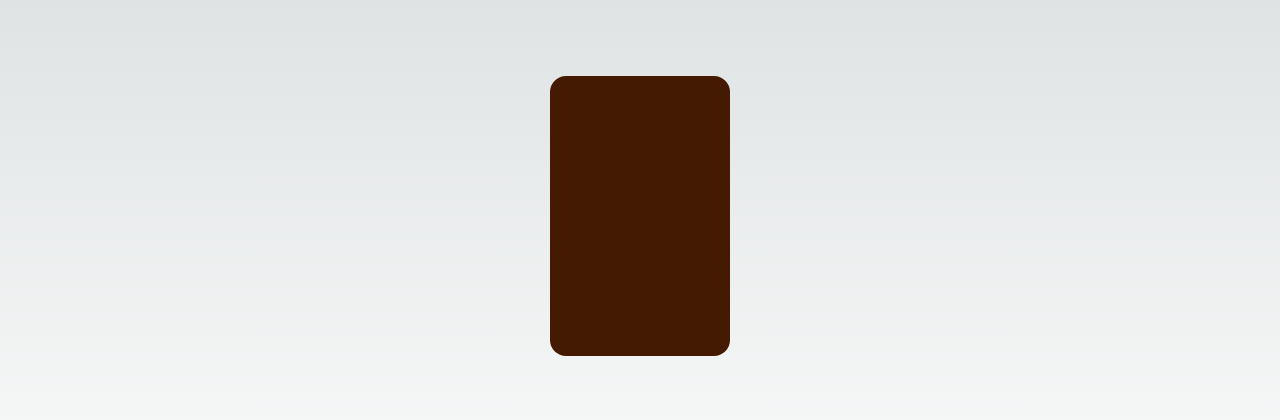
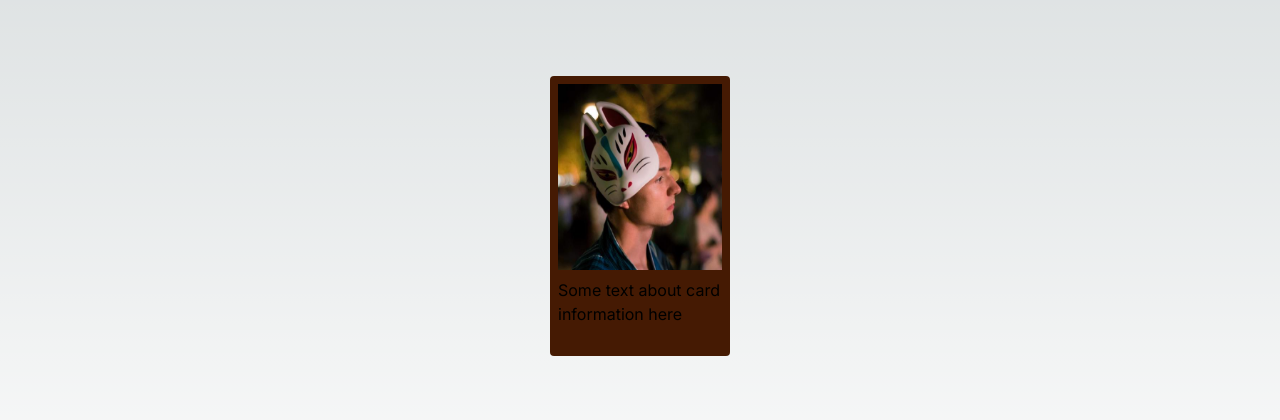
Before and after one commit to brandon-moy/dnd-tcg-proto, a Next.js app: page /card in a window 1280 px wide. Shown: the part 184-604 px from the top of the page. Built offline with nearby package versions, Linux system fonts and the light colour scheme.

Commit message:
Added tester image and text to front face of card

```diff
--- a/app/components/card.tsx
+++ b/app/components/card.tsx
@@ -1,4 +1,5 @@
 import { useState } from "react";
+import Image from "next/image";
 
 export default function Card() {
   const [front, setFront] = useState<boolean>(true);
@@ -11,11 +12,19 @@ export default function Card() {
         className={`relative card-container w-[180px] h-[280px] ${face} transition-transform`}
       >
         <div
-          className="absolute w-full h-full backface-hidden bg-amber-950 rounded-2xl"
+          className="absolute flex flex-wrap justify-center w-full h-full p-2 rounded backface-hidden bg-amber-950"
           onClick={() => setFront(false)}
-        ></div>
+        >
+          <Image
+            width="175"
+            height="200"
+            src="/cam.jpg"
+            alt="Image of Cameron for testing"
+          />
+          <p className="pt-2">Some text about card information here</p>
+        </div>
         <div
-          className="absolute flex items-center justify-center w-full h-full card-back backface-hidden bg-amber-950 rounded-2xl"
+          className="absolute flex items-center justify-center w-full h-full card-back backface-hidden bg-amber-950"
           onClick={() => setFront(true)}
         >
           <div className="w-[95%] relative h-[97%] rounded-xl border-4 border-amber-500">
```
Also changed, not shown: public/cam.jpg (added).
